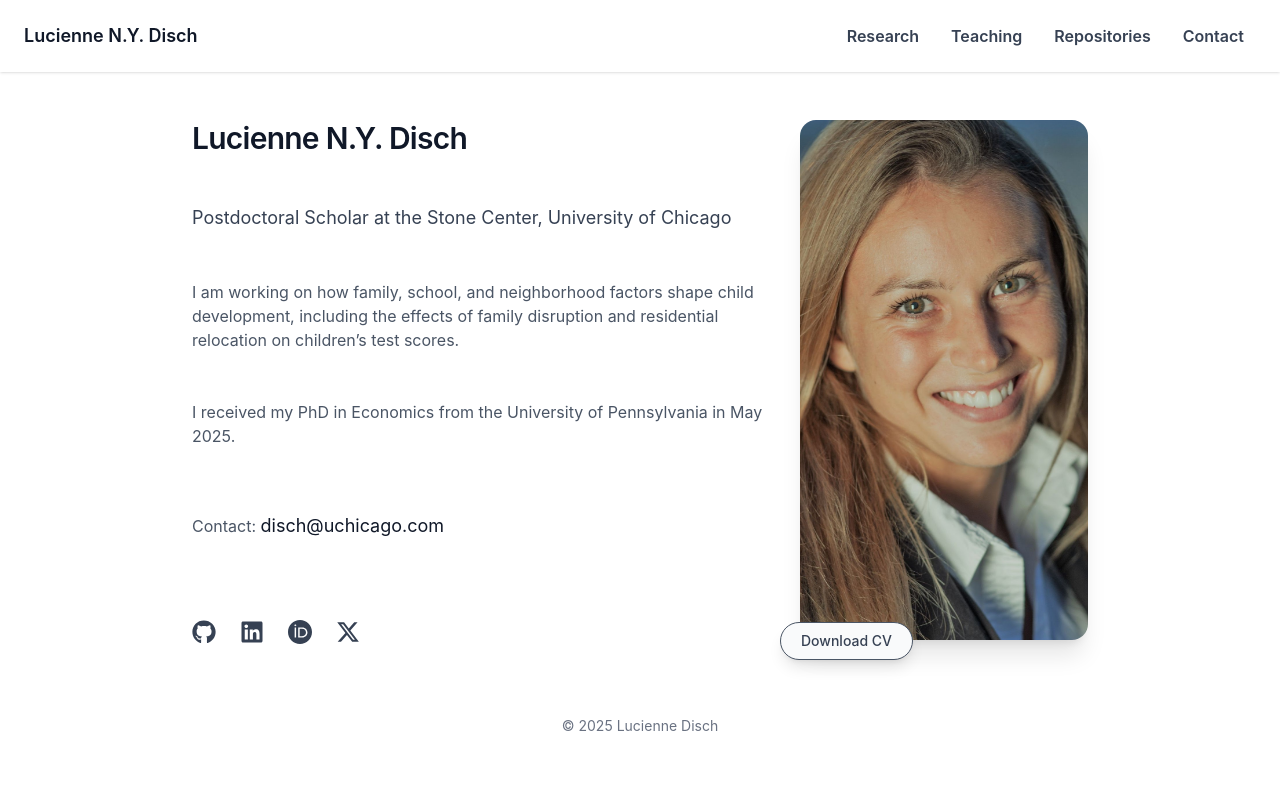
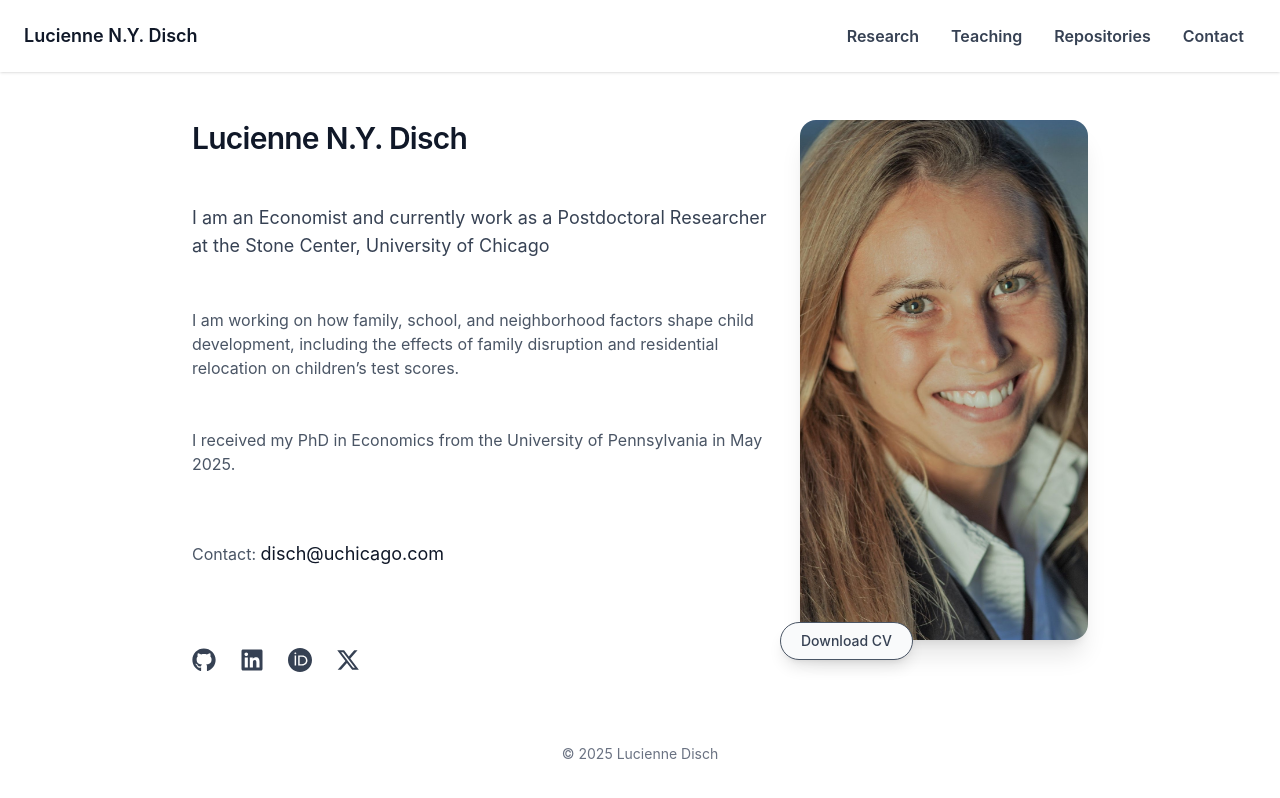
Before and after one commit to luciennedisch/luciennedisch.github.io, a React (Vite) app: page / in a window 1280 px wide. Built offline with nearby package versions, Linux system fonts and the light colour scheme.

Commit message:
Update about

```diff
--- a/src/pages/About.tsx
+++ b/src/pages/About.tsx
@@ -23,7 +23,7 @@ export const About = () => (
             Lucienne N.Y. Disch
           </h1>
           <p className="text-lg text-gray-700 mt-4 md:mt-12">
-            Postdoctoral Scholar at the Stone Center, University of Chicago
+            I am an Economist and currently work as a Postdoctoral Researcher at the Stone Center, University of Chicago
           </p>
           <p className="mt-4 md:mt-12 text-gray-600 max-w-prose mx-auto md:mx-0">
             I am working on how family, school, and neighborhood factors shape
```
